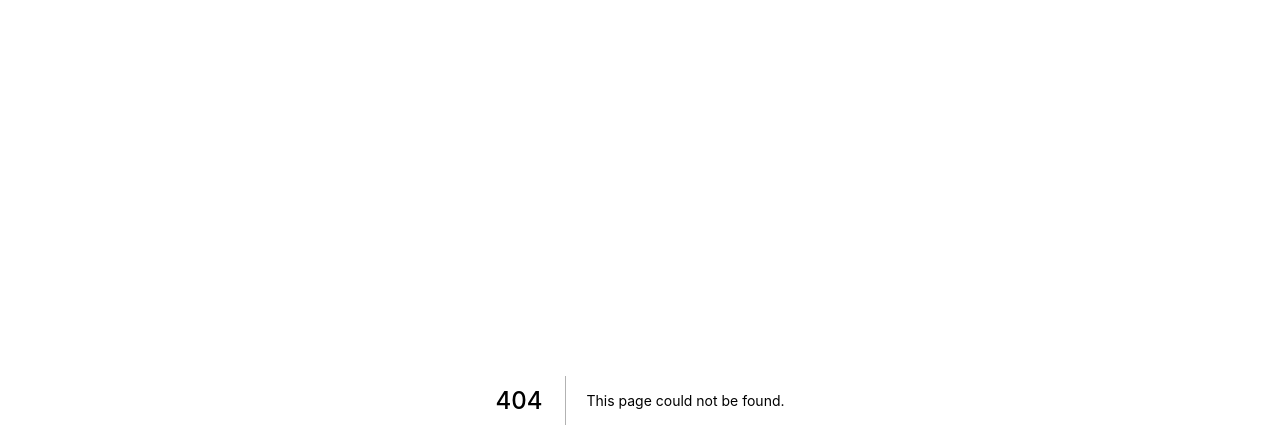
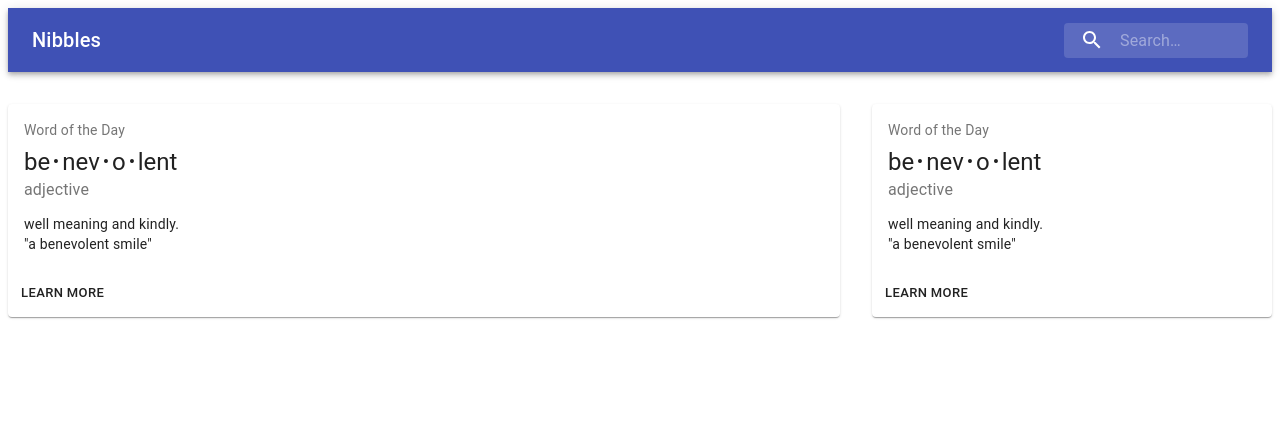
Before and after one commit to jaydickson02/Nibbles, a Next.js app: page /answer in a window 1280 px wide. Before the commit this address had no page. Shown: the top 448 px of the page. Built offline with nearby package versions, Linux system fonts and the light colour scheme.

Commit message:
Harder Better Faster Stronger

```diff
--- /dev/null
+++ b/components/answerCard.js
@@ -0,0 +1,60 @@
+import { makeStyles } from '@material-ui/core/styles';
+import Card from '@material-ui/core/Card';
+import CardActions from '@material-ui/core/CardActions';
+import CardContent from '@material-ui/core/CardContent';
+import Button from '@material-ui/core/Button';
+import Typography from '@material-ui/core/Typography';
+
+
+const useStyles = makeStyles({
+  card: {
+    minWidth: 275,
+  },
+  bullet: {
+    display: 'inline-block',
+    margin: '0 2px',
+    transform: 'scale(0.8)',
+  },
+  title: {
+    fontSize: 14,
+  },
+  pos: {
+    marginBottom: 12,
+  },
+});
+
+ let answerCard = () => {
+
+  const classes = useStyles();
+  const bull = <span className={classes.bullet}>•</span>;
+
+  return (
+    <Card className={classes.card}>
+      <CardContent>
+        <Typography className={classes.title} color="textSecondary" gutterBottom>
+          Word of the Day
+        </Typography>
+        <Typography variant="h5" component="h2">
+          be
+          {bull}
+          nev
+          {bull}o{bull}
+          lent
+        </Typography>
+        <Typography className={classes.pos} color="textSecondary">
+          adjective
+        </Typography>
+        <Typography variant="body2" component="p">
+          well meaning and kindly.
+          <br />
+          {'"a benevolent smile"'}
+        </Typography>
+      </CardContent>
+      <CardActions>
+        <Button size="small">Learn More</Button>
+      </CardActions>
+    </Card>
+  );
+}
+
+export default answerCard;
--- /dev/null
+++ b/components/appBar.js
@@ -0,0 +1,91 @@
+import AppBar from '@material-ui/core/AppBar';
+import Toolbar from '@material-ui/core/Toolbar';
+import IconButton from '@material-ui/core/IconButton';
+import Typography from '@material-ui/core/Typography';
+import InputBase from '@material-ui/core/InputBase';
+import { fade, makeStyles } from '@material-ui/core/styles';
+import MenuIcon from '@material-ui/icons/Menu';
+import SearchIcon from '@material-ui/icons/Search';
+
+const useStyles = makeStyles(theme => ({
+  root: {
+    flexGrow: 1,
+  },
+  menuButton: {
+    marginRight: theme.spacing(2),
+  },
+  title: {
+    flexGrow: 1,
+    display: 'none',
+    [theme.breakpoints.up('sm')]: {
+      display: 'block',
+    },
+  },
+  search: {
+    position: 'relative',
+    borderRadius: theme.shape.borderRadius,
+    backgroundColor: fade(theme.palette.common.white, 0.15),
+    '&:hover': {
+      backgroundColor: fade(theme.palette.common.white, 0.25),
+    },
+    marginLeft: 0,
+    width: '100%',
+    [theme.breakpoints.up('sm')]: {
+      marginLeft: theme.spacing(1),
+      width: 'auto',
+    },
+  },
+  searchIcon: {
+    width: theme.spacing(7),
+    height: '100%',
+    position: 'absolute',
+    pointerEvents: 'none',
+    display: 'flex',
+    alignItems: 'center',
+    justifyContent: 'center',
+  },
+  inputRoot: {
+    color: 'inherit',
+  },
+  inputInput: {
+    padding: theme.spacing(1, 1, 1, 7),
+    transition: theme.transitions.create('width'),
+    width: '100%',
+    [theme.breakpoints.up('sm')]: {
+      width: 120,
+      '&:focus': {
+        width: 200,
+      },
+    },
+  },
+}));
+
+export default function SearchAppBar() {
+  const classes = useStyles();
+
+  return (
+    <div className={classes.root}>
+      <AppBar position="static">
+        <Toolbar>
+
+          <Typography className={classes.title} variant="h6" noWrap>
+            Nibbles
+          </Typography>
+          <div className={classes.search}>
+            <div className={classes.searchIcon}>
+              <SearchIcon />
+            </div>
+            <InputBase
+              placeholder="Search…"
+              classes={{
+                root: classes.inputRoot,
+                input: classes.inputInput,
+              }}
+              inputProps={{ 'aria-label': 'search' }}
+            />
+          </div>
+        </Toolbar>
+      </AppBar>
+    </div>
+  );
+}
--- a/package.json
+++ b/package.json
@@ -15,6 +15,8 @@
     "@material-ui/core": "^4.2.1",
     "@material-ui/icons": "^4.2.1",
     "express": "^4.17.1",
+    "import": "0.0.6",
+    "isomorphic-unfetch": "^3.0.0",
     "mongoose": "^5.6.7",
     "next": "^9.0.2",
     "react": "^16.8.6",
--- /dev/null
+++ b/pages/answer.js
@@ -0,0 +1,56 @@
+import Grid from '@material-ui/core/Grid';
+import { makeStyles } from '@material-ui/core/styles';
+import fetch from 'isomorphic-unfetch';
+
+//Import Components
+import AnswerCard from "../components/answerCard";
+import AppBar from "../components/appBar";
+
+const useStyles = makeStyles(theme => ({
+    root: {
+      flexGrow: 1,
+    },
+    paper: {
+      padding: theme.spacing(2),
+      textAlign: 'center',
+      color: theme.palette.text.secondary,
+    },
+  }));
+
+
+let answerPage = () => {
+
+    const classes = useStyles();
+
+    return(
+        <div className={classes.root}>
+        <Grid container spacing={4}>
+
+            <Grid item xs={12}>
+            <AppBar />
+            </Grid>
+
+            <Grid item xs={8}>
+          <AnswerCard />
+          </Grid>
+
+          <Grid item xs={4}>
+          <AnswerCard />
+          </Grid>
+        </Grid>
+    </div>
+    )
+
+}
+
+answerPage.getInitalProps = async () => {
+    const res = await fetch('http://68.183.183.193/api/answers/all');
+    const data = await res.json();
+
+
+    return {answers: data}
+
+}
+
+
+export default answerPage;
```
Also changed, not shown: Database/server.js (+10 -1 lines), components/button.js (added, +23 -0 lines), pages/SubmitAnswer.js (added, +22 -0 lines), 1 other file (tests, documents, lock files or other folders).
